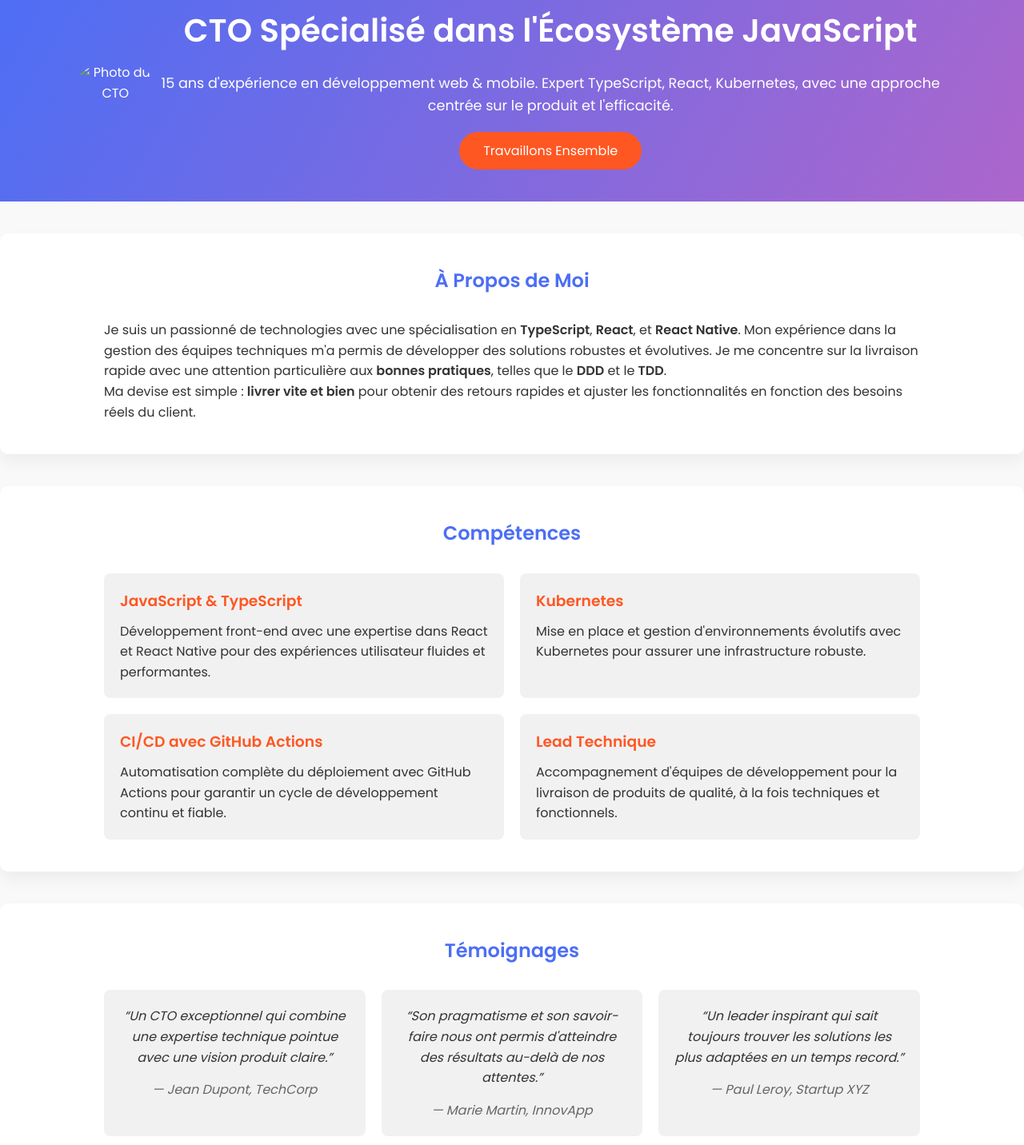
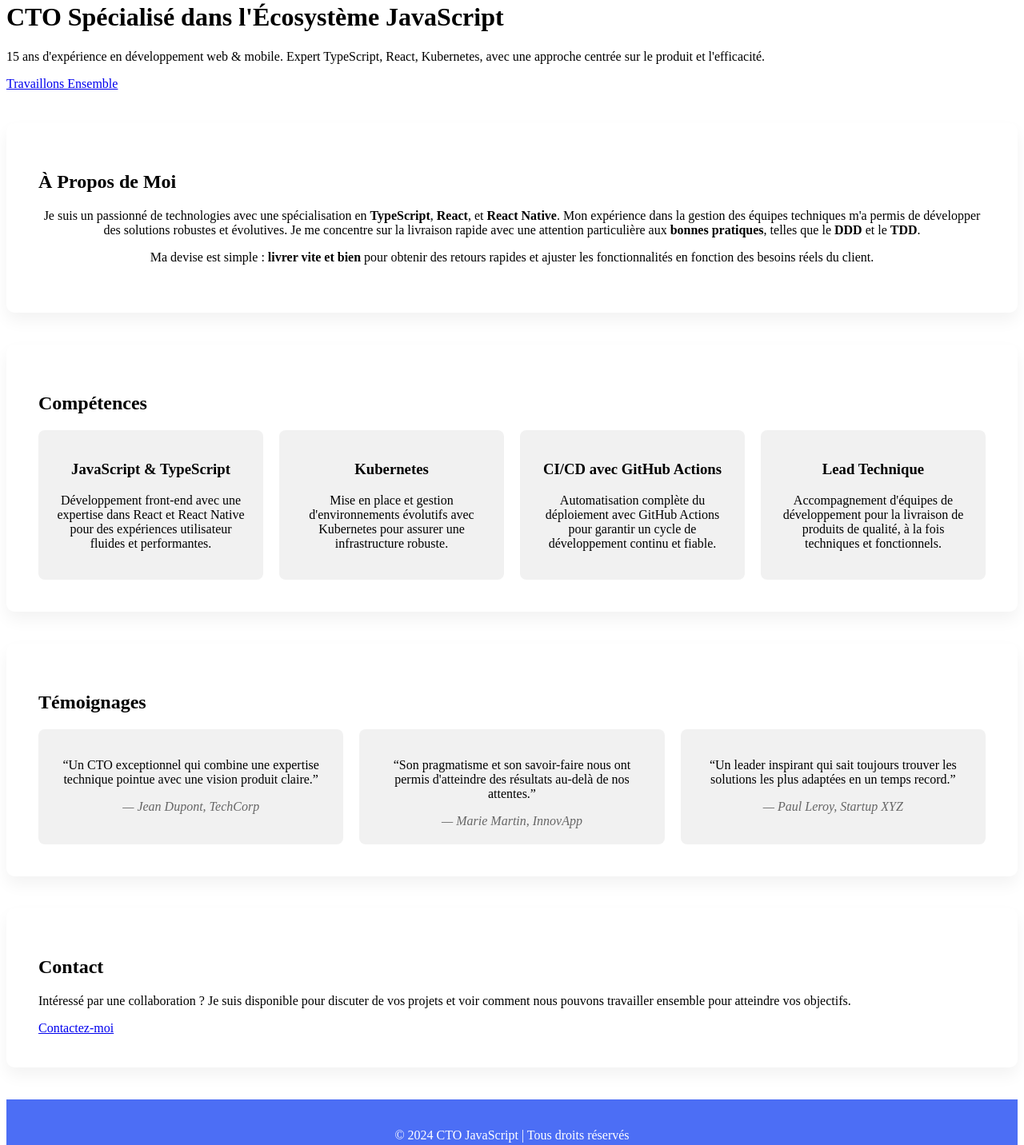
Before and after one commit to Flexana/flexana.github.io, a plain HTML site: page index.html in a window 1280 px wide. Shown: the part 44-1476 px from the top of the page at 80% size. Drawn offline with Linux system fonts and the light colour scheme.

Commit message:
Update style.css

```diff
--- a/assets/style.css
+++ b/assets/style.css
@@ -1,62 +1,11 @@
-* {
-  margin: 0;
-  padding: 0;
-  box-sizing: border-box;
-}
-
-body {
-  font-family: 'Poppins', sans-serif;
-  line-height: 1.6;
-  background-color: #f9f9f9;
-  color: #333;
-}
-
-.container {
-  width: 85%;
-  margin: 0 auto;
-}
-
-.hero {
-  background: linear-gradient(120deg, #4C6EF5, #AC66CC);
-  color: white;
-  padding: 50px 0;
-  text-align: center;
-}
-
-.hero-content {
-  display: flex;
-  align-items: center;
-  justify-content: space-between;
-}
-
-.profile-photo img {
-  width: 200px;
-  height: 200px;
-  border-radius: 50%;
-  object-fit: cover;
-}
-
-.hero h1 {
-  font-size: 2.5rem;
-  margin-bottom: 20px;
-}
-
-.hero p {
-  font-size: 1.1rem;
-  margin-bottom: 30px;
-}
-
-.btn-primary {
-  padding: 12px 30px;
-  background-color: #ff5722;
-  color: white;
   text-decoration: none;
   border-radius: 30px;
   font-size: 1rem;
 }
 
-.btn-primary:hover {
-  background-color: #e64a19;
+.btn-primary:hover,
+.btn-secondary:hover {
+  opacity: 0.9;
 }
 
 .about, .skills, .testimonials, .contact {
@@ -67,35 +16,31 @@ body {
   box-shadow: 0 10px 20px rgba(0, 0, 0, 0.05);
 }
 
-.about h2, .skills h2, .testimonials h2, .contact h2 {
+.about-content {
   text-align: center;
-  margin-bottom: 30px;
-  color: #4C6EF5;
+  margin-bottom: 20px;
 }
 
-.skills-grid {
+.about-image,
+.hero-image {
+  display: none; /* Hidden initially for animation */
+}
+
+.about-image img,
+.hero-image img {
+  width: 100%;
+  height: auto;
+  border-radius: 10px;
+}
+
+.skills-grid,
+.testimonials-grid {
   display: grid;
-  grid-template-columns: repeat(2, 1fr);
+  grid-template-columns: repeat(auto-fit, minmax(280px, 1fr));
   gap: 20px;
 }
 
-.skill-card {
-  background-color: #f1f1f1;
-  padding: 20px;
-  border-radius: 8px;
-}
-
-.skill-card h3 {
-  color: #ff5722;
-  margin-bottom: 10px;
-}
-
-.testimonials-grid {
-  display: grid;
-  grid-template-columns: repeat(3, 1fr);
-  gap: 20px;
-}
-
+.skill-card,
 .testimonial-card {
   background-color: #f1f1f1;
   padding: 20px;
@@ -103,36 +48,23 @@ body {
   text-align: center;
 }
 
-.testimonial-card p {
-  font-style: italic;
+.skill-card img,
+.testimonial-card img {
+  width: 80px;
+  height: auto;
+  margin-top: 10px;
+  transition: transform 0.3s ease-in-out;
+}
+
+.skill-card:hover img,
+.testimonial-card:hover img {
+  transform: scale(1.1);
 }
 
 .testimonial-card cite {
   margin-top: 15px;
   display: block;
   color: #666;
-}
-
-.contact {
-  text-align: center;
-}
-
-.contact p {
-  margin-bottom: 20px;
-  font-size: 1.1rem;
-}
-
-.btn-secondary {
-  padding: 12px 30px;
-  background-color: #4C6EF5;
-  color: white;
-  text-decoration: none;
-  border-radius: 30px;
-  font-size: 1rem;
-}
-
-.btn-secondary:hover {
-  background-color: #3b5bdb;
 }
 
 footer {
```
